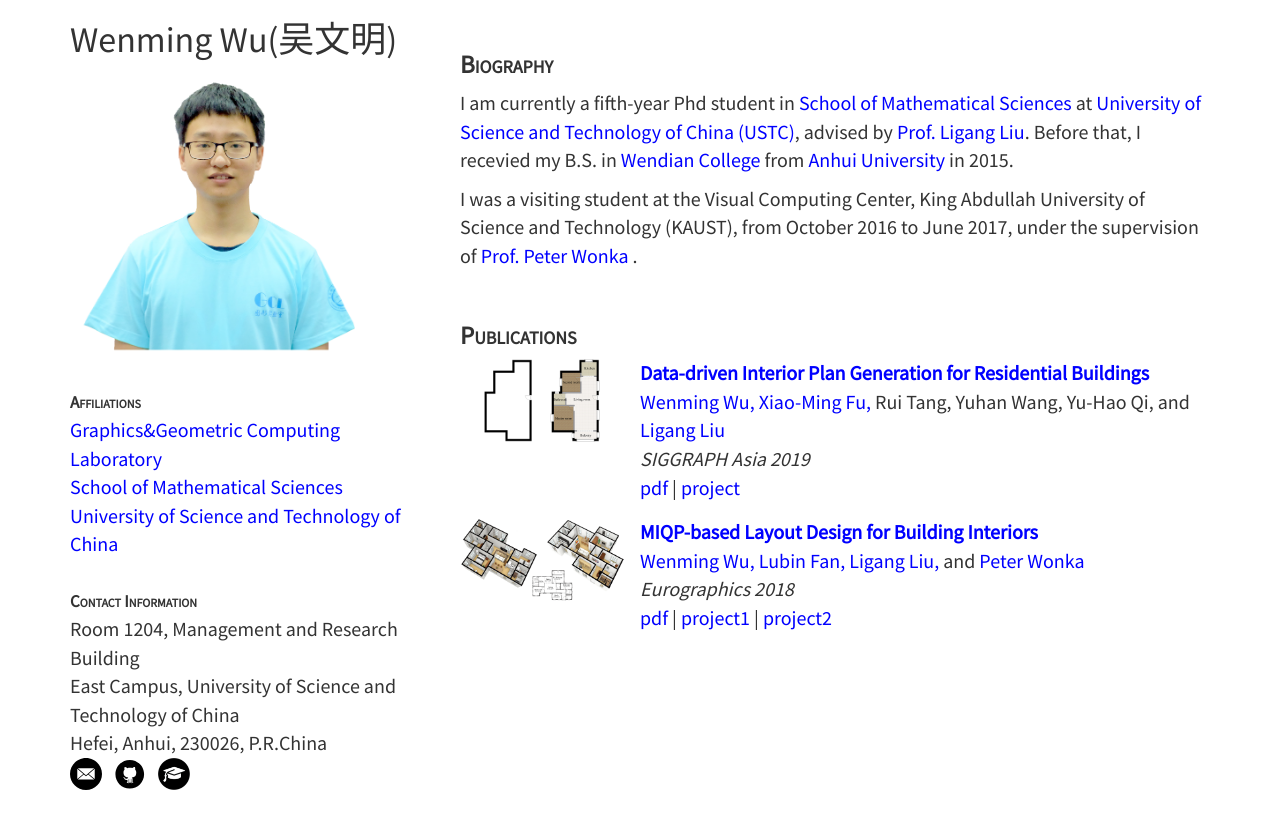
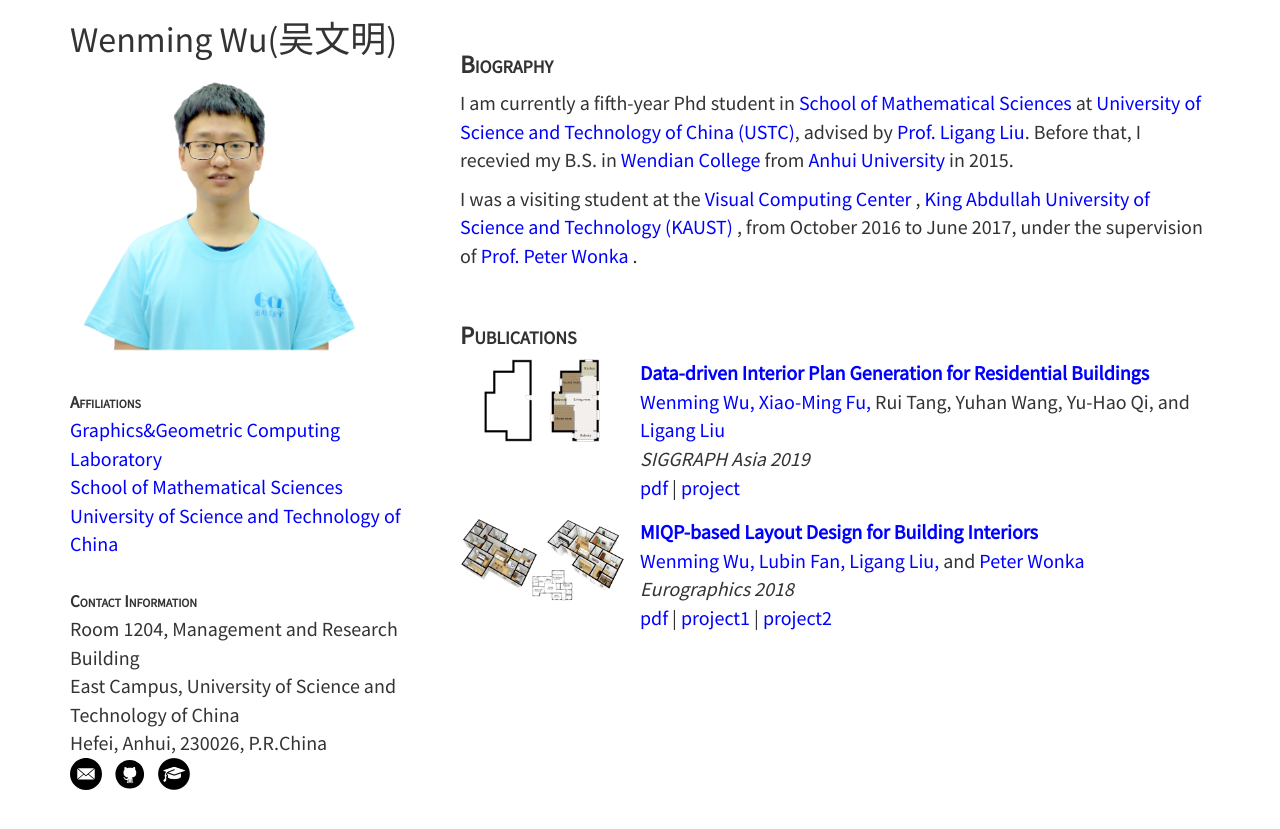
Before and after one commit to wutomwu/wutomwu.github.io, a Jekyll site: the page built from index.html, in a window 1280 px wide. Shown: the top 829 px of the page. Built offline with Jekyll 4.4.1, drawn with Linux system fonts in a browser that asks for light colours; part of the change alters nothing that is shown.

```diff
--- a/index.html
+++ b/index.html
@@ -10,7 +10,7 @@ layout: default
 		I am currently a fifth-year Phd student in <a target='_blank' href='http://math.ustc.edu.cn'>School of Mathematical Sciences</a> at <a target='_blank' href='https://www.ustc.edu.cn'> University of Science and Technology of China (USTC)</a>, advised by <a target='_blank' href='http://staff.ustc.edu.cn/~lgliu/'> Prof. Ligang Liu</a>. Before that, I recevied my B.S. in <a target='_blank' href='http://wendian.ahu.edu.cn/'> Wendian College</a> from <a target='_blank' href='http://www.ahu.edu.cn/'> Anhui University </a> in 2015.
 	</p>
 	<p>
-		I was a visiting student at the Visual Computing Center, King Abdullah University of Science and Technology (KAUST), from October 2016 to June 2017, under the supervision of <a target='_blank' href='http://peterwonka.net/'> Prof. Peter Wonka </a>.
+		I was a visiting student at the <a target='_blank' href='https://vcc.kaust.edu.sa/'> Visual Computing Center </a>, <a target='_blank' href='https://www.kaust.edu.sa/'> King Abdullah University of Science and Technology (KAUST) </a>, from October 2016 to June 2017, under the supervision of <a target='_blank' href='http://peterwonka.net/'> Prof. Peter Wonka </a>.
 	</p>
 
 </div>
```
